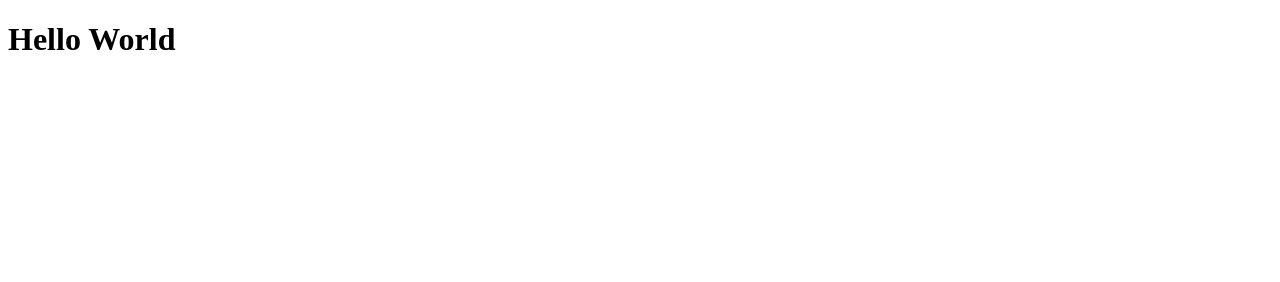
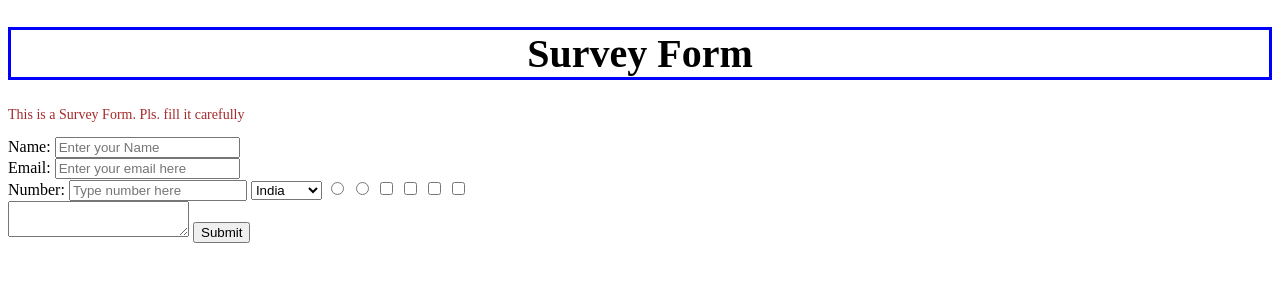
Before and after one commit to dheerajsachdeva/microverse, a plain HTML site: page index.html in a window 1280 px wide. Drawn offline with Linux system fonts and the light colour scheme.

Commit message:
New Files added
We added styles.css and modifed index.html

```diff
--- a/index.html
+++ b/index.html
@@ -1,12 +1,37 @@
 <!DOCTYPE html>
 <html lang="en">
 <head>
+    <link rel="stylesheet" href="styles.css">
     <meta charset="UTF-8">
     <meta http-equiv="X-UA-Compatible" content="IE=edge">
     <meta name="viewport" content="width=device-width, initial-scale=1.0">
     <title>Document</title>
 </head>
+
 <body>
-    <h1>Hello World</h1>
+
+<h1 id = "title">Survey Form</h1>
+<p id = "description"> This is a Survey Form. Pls. fill it carefully</p>
+<form id = "survey-form">
+  <label id = "name-label"> Name: </label>
+  <input id = "name" placeholder = "Enter your Name" type = "text" required> <br>
+  <label id = "email-label"> Email: </label>
+  <input id = "email" placeholder = "Enter your email here" type = "email" required><br>
+  <label id = "number-label"> Number: </label>
+  <input id = "number" placeholder = "Type number here" type = "number" min = "3" max = "7" style = "width : 170px">
+  <select id = "dropdown" >
+    <option value = "India">India </option>
+<option value = "Ethiopia">Ethiopia </option>
+      </select>
+<input type = "radio" value = " Fuad" name = "Fuad" >
+<input type = "radio" value = " Dheeraj" name = "Fuad" >
+<input type = "checkbox" value = "friends">
+<input type = "checkbox" value = "friends1">
+<input type = "checkbox" value = "friends2">
+<input type = "checkbox" value = "friends3"><br>
+<textarea name = "Text Area" > </textarea>
+<input type = "submit" id = "submit">
+</form>
+
 </body>
 </html>
--- /dev/null
+++ b/styles.css
@@ -0,0 +1,10 @@
+#title{
+    border-style:  solid;
+    border-color: blue;
+    text-align : center;
+    font-size: 40px;
+  }
+  #description{
+    font-size: 14px;
+    color: brown;
+  }
```
